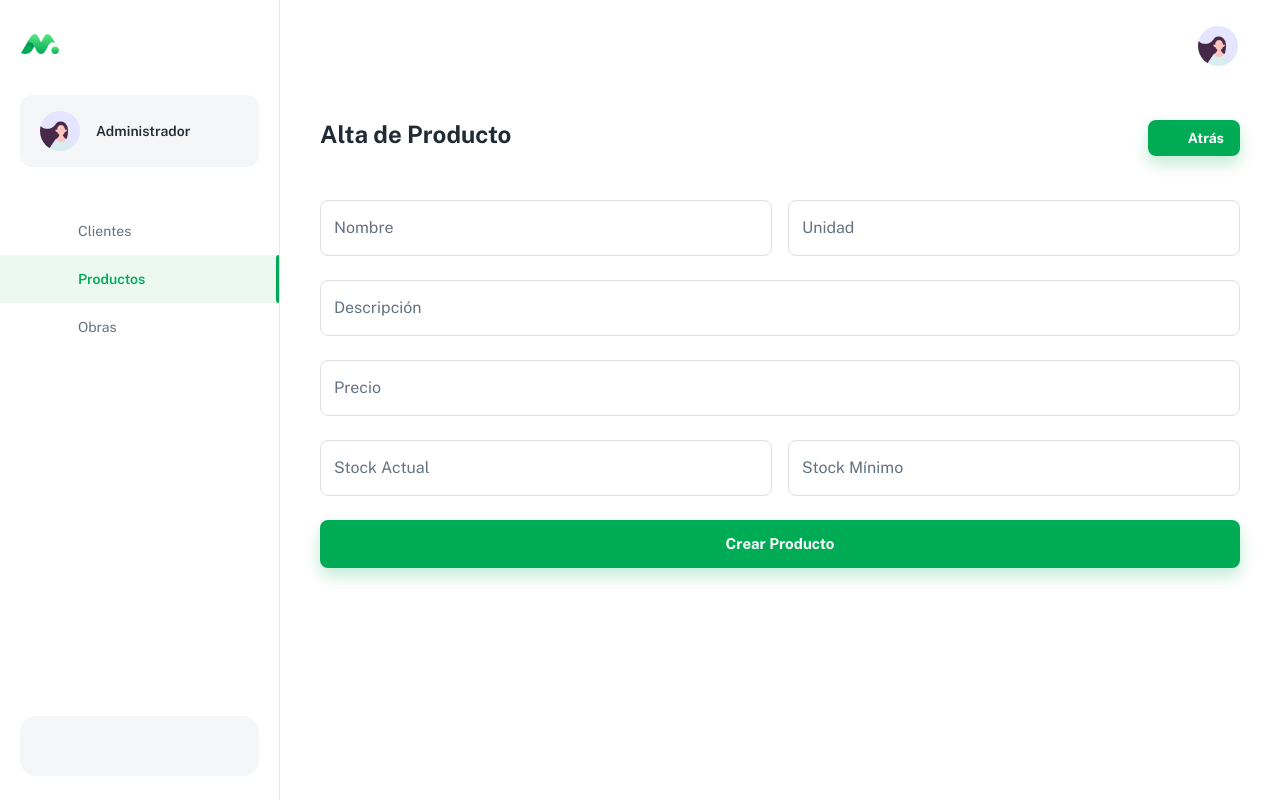
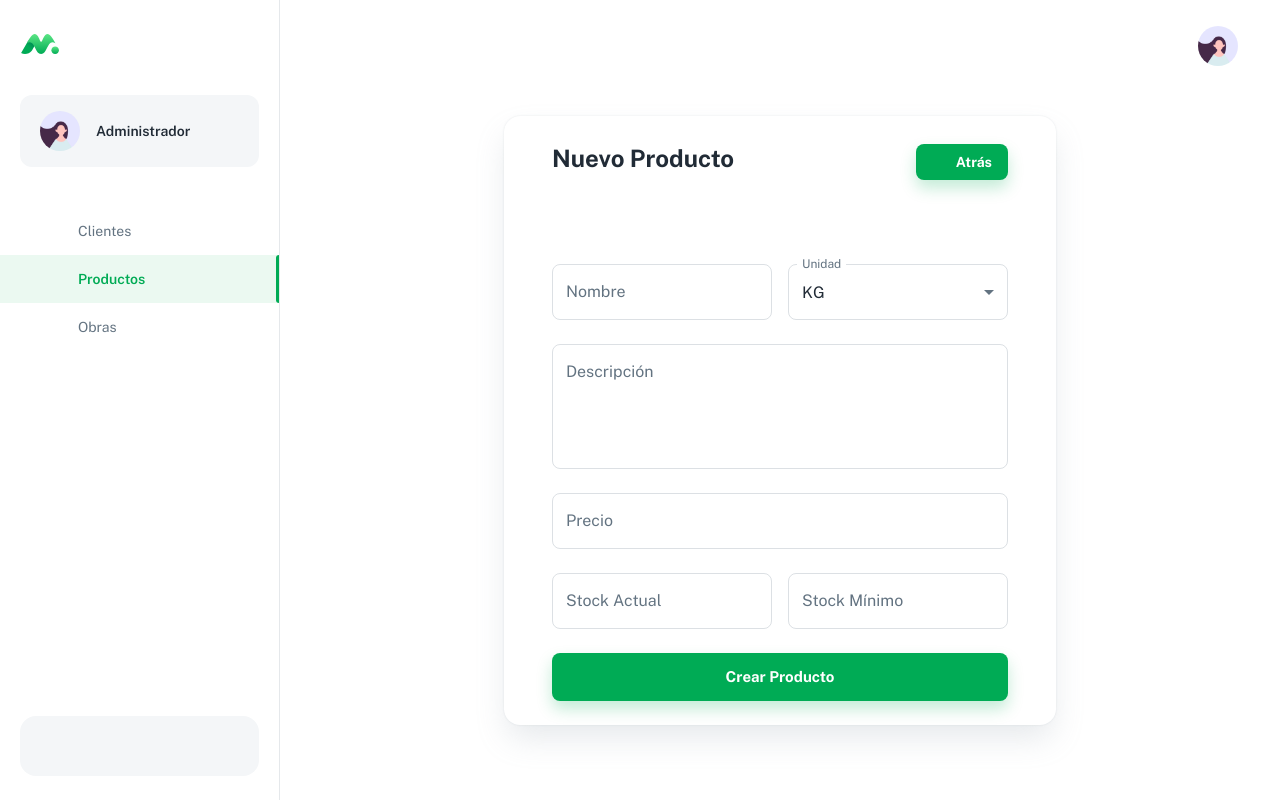
Before and after one commit to micapierotti/dan-front-react, a React (Create React App) app: page /dashboard/products/new in a window 1280 px wide. Built offline with nearby package versions, Linux system fonts and the light colour scheme; some icons are missing; a web font is replaced by a local one.

Commit message:
Refactor forms

```diff
--- a/src/components/authentication/login/LoginForm.js
+++ b/src/components/authentication/login/LoginForm.js
@@ -38,7 +38,7 @@ export default function LoginForm() {
     },
     validationSchema: LoginSchema,
     onSubmit: () => {
-      navigate('/dashboard', { replace: true });
+      navigate('/dashboard/client', { replace: true });
     }
   });
 
@@ -87,10 +87,6 @@ export default function LoginForm() {
             control={<Checkbox {...getFieldProps('remember')} checked={values.remember} />}
             label="Recuérdame"
           />
-
-          <Link component={RouterLink} variant="subtitle2" to="#">
-            ¿No recuerdas tu contraseña?
-          </Link>
         </Stack>
 
         <LoadingButton
--- a/src/forms/NewProductForm.js
+++ b/src/forms/NewProductForm.js
@@ -1,16 +1,45 @@
 import * as Yup from "yup";
 import axios from "axios";
-import { useState } from "react";
+import { React, useState } from "react";
 import { Icon } from "@iconify/react";
 import { useFormik, Form, FormikProvider } from "formik";
 import eyeFill from "@iconify/icons-eva/eye-fill";
 import eyeOffFill from "@iconify/icons-eva/eye-off-fill";
 import { useNavigate } from "react-router-dom";
 // material
-import { Stack, TextField, IconButton, InputAdornment } from "@mui/material";
+import { Stack, TextField, MenuItem } from '@mui/material';
 import { LoadingButton } from "@mui/lab";
 
+const tiposDeUnidad = [
+  {
+    value: "KG",
+    label: "KG",
+  },
+  {
+    value: "M",
+    label: "M",
+  },
+  {
+    value: "LT",
+    label: "LT",
+  },
+  {
+    value: "CM",
+    label: "CM",
+  },
+  {
+    value: "TN",
+    label: "TN",
+  },
+];
+
 export default function NewProductForm() {
+  const [tipoUnidad, setTipoUnida] = useState('KG');
+
+  const changeTipo = (event) => {
+    setTipoUnida(event.target.value);
+  };
+
   const navigate = useNavigate();
   const RegisterSchema = Yup.object().shape({
     name: Yup.string()
@@ -33,7 +62,8 @@ export default function NewProductForm() {
     },
     validationSchema: RegisterSchema,
     onSubmit: (values) => {
-      axios.post('http://localhost:9001/api/productos', {
+      axios
+        .post("http://localhost:9001/api/productos", {
           id: 55,
           nombre: values.name,
           descripcion: values.description,
@@ -41,21 +71,23 @@ export default function NewProductForm() {
           stockActual: values.currentStock,
           stockMinimo: values.minStock,
           unidad: {
-          descripcion: values.unit
+            descripcion: values.unit,
+          },
+        })
+        .then((response) => {
+          if (response.data !== null) {
+            alert("Se creó el producto exitosamente.");
+            navigate("/dashboard/products", { replace: true });
+          } else {
+            alert("Hubo un error al crear la obra.");
           }
-      }).then((response) => {
-        if (response.data !== null) {
-          alert('Se creó el producto exitosamente.');
-          navigate('/dashboard/products', { replace: true });
-        } else {
-          alert('Hubo un error al crear la obra.');
-        }
-      }).catch((error) => {
+        })
+        .catch((error) => {
           alert(`Ha ocurrido un error.`);
           console.log(error);
         });
       console.log("values", values);
-    }
+    },
   });
 
   const { errors, touched, handleSubmit, isSubmitting, getFieldProps } = formik;
@@ -73,15 +105,24 @@ export default function NewProductForm() {
               helperText={touched.name && errors.name}
             />
             <TextField
+              id="tipo"
+              select
               fullWidth
               label="Unidad"
-              {...getFieldProps("unit")}
-              error={Boolean(touched.unit && errors.unit)}
-              helperText={touched.unit && errors.unit}
-            />
+              value={tipoUnidad}
+              onChange={changeTipo}
+            >
+              {tiposDeUnidad.map((option) => (
+                <MenuItem key={option.value} value={option.value}>
+                  {option.label}
+                </MenuItem>
+              ))}
+            </TextField>
           </Stack>
           <TextField
             fullWidth
+            multiline
+            rows={4}
             label="Descripción"
             {...getFieldProps("description")}
             helperText={touched.name}
--- a/src/layouts/dashboard/AccountPopover.js
+++ b/src/layouts/dashboard/AccountPopover.js
@@ -1,40 +1,33 @@
-import { Icon } from '@iconify/react';
-import { useRef, useState } from 'react';
-import homeFill from '@iconify/icons-eva/home-fill';
-import personFill from '@iconify/icons-eva/person-fill';
-import settings2Fill from '@iconify/icons-eva/settings-2-fill';
-import { Link as RouterLink } from 'react-router-dom';
+import { Icon } from "@iconify/react";
+import { useRef, useState } from "react";
+import homeFill from "@iconify/icons-eva/home-fill";
+import personFill from "@iconify/icons-eva/person-fill";
+import settings2Fill from "@iconify/icons-eva/settings-2-fill";
+import { Link as RouterLink, useNavigate } from "react-router-dom";
 // material
-import { alpha } from '@mui/material/styles';
-import { Button, Box, Divider, MenuItem, Typography, Avatar, IconButton } from '@mui/material';
+import { alpha } from "@mui/material/styles";
+import {
+  Button,
+  Box,
+  Divider,
+  MenuItem,
+  Typography,
+  Avatar,
+  IconButton,
+} from "@mui/material";
 // components
-import MenuPopover from '../../components/MenuPopover';
+import MenuPopover from "../../components/MenuPopover";
 //
-import account from '../../_mocks_/account';
+import account from "../../_mocks_/account";
 
 // ----------------------------------------------------------------------
 
-const MENU_OPTIONS = [
-  {
-    label: 'Home',
-    icon: homeFill,
-    linkTo: '/'
-  },
-  {
-    label: 'Profile',
-    icon: personFill,
-    linkTo: '#'
-  },
-  {
-    label: 'Settings',
-    icon: settings2Fill,
-    linkTo: '#'
-  }
-];
+const MENU_OPTIONS = [];
 
 // ----------------------------------------------------------------------
 
 export default function AccountPopover() {
+  const navigate = useNavigate();
   const anchorRef = useRef(null);
   const [open, setOpen] = useState(false);
 
@@ -55,16 +48,16 @@ export default function AccountPopover() {
           width: 44,
           height: 44,
           ...(open && {
-            '&:before': {
+            "&:before": {
               zIndex: 1,
               content: "''",
-              width: '100%',
-              height: '100%',
-              borderRadius: '50%',
-              position: 'absolute',
-              bgcolor: (theme) => alpha(theme.palette.grey[900], 0.72)
-            }
-          })
+              width: "100%",
+              height: "100%",
+              borderRadius: "50%",
+              position: "absolute",
+              bgcolor: (theme) => alpha(theme.palette.grey[900], 0.72),
+            },
+          }),
         }}
       >
         <Avatar src={account.photoURL} alt="photoURL" />
@@ -80,7 +73,7 @@ export default function AccountPopover() {
           <Typography variant="subtitle1" noWrap>
             {account.displayName}
           </Typography>
-          <Typography variant="body2" sx={{ color: 'text.secondary' }} noWrap>
+          <Typography variant="body2" sx={{ color: "text.secondary" }} noWrap>
             {account.email}
           </Typography>
         </Box>
@@ -93,7 +86,7 @@ export default function AccountPopover() {
             to={option.linkTo}
             component={RouterLink}
             onClick={handleClose}
-            sx={{ typography: 'body2', py: 1, px: 2.5 }}
+            sx={{ typography: "body2", py: 1, px: 2.5 }}
           >
             <Box
               component={Icon}
@@ -101,7 +94,7 @@ export default function AccountPopover() {
               sx={{
                 mr: 2,
                 width: 24,
-                height: 24
+                height: 24,
               }}
             />
 
@@ -110,7 +103,12 @@ export default function AccountPopover() {
         ))}
 
         <Box sx={{ p: 2, pt: 1.5 }}>
-          <Button fullWidth color="inherit" variant="outlined">
+          <Button
+            fullWidth
+            color="inherit"
+            variant="outlined"
+            onClick={() => navigate("/login", { replace: true })}
+          >
             Logout
           </Button>
         </Box>
--- a/src/pages/NewClient.js
+++ b/src/pages/NewClient.js
@@ -1,31 +1,40 @@
-import { filter } from 'lodash';
-import { Icon } from '@iconify/react';
-import React, { useState } from 'react';
-import { Link as RouterLink } from 'react-router-dom';
+import { filter } from "lodash";
+import { styled } from "@mui/material/styles";
+import { Icon } from "@iconify/react";
+import React, { useState } from "react";
+import { Link as RouterLink } from "react-router-dom";
 // material
 import {
+  Box,
+  Container,
+  Typography,
+  Stack,
   Card,
-  Stack,
+  CardContent,
+  Grid,
   Button,
-  Container,
-  Typography
-} from '@mui/material';
+} from "@mui/material";
 // components
-import Page from '../components/Page';
-import Scrollbar from '../components/Scrollbar';
-import NewClientForm from '../forms/NewClientForm';
+import NewClientForm from "../forms/NewClientForm";
+import Page from "../components/Page";
 //
-import USERLIST from '../_mocks_/user';
-
+import USERLIST from "../_mocks_/user";
 // ----------------------------------------------------------------------
 
-const TABLE_HEAD = [
-  { id: 'username', label: 'Usuario', alignRight: false },
-  { id: 'email', label: 'Email', alignRight: false },
-  { id: 'cuit', label: 'CUIT', alignRight: false },
-  { id: 'razonSocial', label: 'Razón Social', alignRight: false },
-  { id: 'cantObras', label: 'Cantidad de obras', alignRight: false }
-];
+const RootStyle = styled(Page)(({ theme }) => ({
+  [theme.breakpoints.up("md")]: {
+    display: "flex",
+  },
+}));
+
+const ContentStyle = styled("div")(({ theme }) => ({
+  maxWidth: 600,
+  margin: "auto",
+  display: "flex",
+  flexDirection: "column",
+  justifyContent: "center",
+  padding: theme.spacing(0, 0),
+}));
 
 // ----------------------------------------------------------------------
 
@@ -40,7 +49,7 @@ function descendingComparator(a, b, orderBy) {
 }
 
 function getComparator(order, orderBy) {
-  return order === 'desc'
+  return order === "desc"
     ? (a, b) => descendingComparator(a, b, orderBy)
     : (a, b) => -descendingComparator(a, b, orderBy);
 }
@@ -53,22 +62,25 @@ function applySortFilter(array, comparator, query) {
     return a[1] - b[1];
   });
   if (query) {
-    return filter(array, (_user) => _user.name.toLowerCase().indexOf(query.toLowerCase()) !== -1);
+    return filter(
+      array,
+      (_user) => _user.name.toLowerCase().indexOf(query.toLowerCase()) !== -1
+    );
   }
   return stabilizedThis.map((el) => el[0]);
 }
 
 export default function NewClient() {
   const [page, setPage] = useState(0);
-  const [order, setOrder] = useState('asc');
+  const [order, setOrder] = useState("asc");
   const [selected, setSelected] = useState([]);
-  const [orderBy, setOrderBy] = useState('username');
-  const [filterName, setFilterName] = useState('');
+  const [orderBy, setOrderBy] = useState("username");
+  const [filterName, setFilterName] = useState("");
   const [rowsPerPage, setRowsPerPage] = useState(5);
 
   const handleRequestSort = (event, property) => {
-    const isAsc = orderBy === property && order === 'asc';
-    setOrder(isAsc ? 'desc' : 'asc');
+    const isAsc = orderBy === property && order === "asc";
+    setOrder(isAsc ? "desc" : "asc");
     setOrderBy(property);
   };
 
@@ -112,18 +124,39 @@ export default function NewClient() {
     setFilterName(event.target.value);
   };
 
-  const emptyRows = page > 0 ? Math.max(0, (1 + page) * rowsPerPage - USERLIST.length) : 0;
+  const emptyRows =
+    page > 0 ? Math.max(0, (1 + page) * rowsPerPage - USERLIST.length) : 0;
 
-  const filteredUsers = applySortFilter(USERLIST, getComparator(order, orderBy), filterName);
+  const filteredUsers = applySortFilter(
+    USERLIST,
+    getComparator(order, orderBy),
+    filterName
+  );
 
   const isUserNotFound = filteredUsers.length === 0;
 
   return (
-    <Page title="Alta de Cliente">
+    <Grid
+      container
+      direction="column"
+      alignItems="center"
+      justify="center"
+      style={{ maxHeight: "100vh" }}
+    >
+      <Card sx={{ minHeight: 580 }}>
+        <CardContent>
+          <RootStyle title="Alta Cliente">
             <Container>
-        <Stack direction="row" alignItems="center" justifyContent="space-between" mb={5}>
+              <ContentStyle>
+                <Box sx={{ mb: 5 }}>
+                  <Stack
+                    direction="row"
+                    alignItems="center"
+                    justifyContent="space-between"
+                    mb={5}
+                  >
                     <Typography variant="h4" gutterBottom>
-            Alta de Cliente
+                      Alta Cliente
                     </Typography>
                     <Button
                       variant="contained"
@@ -134,9 +167,13 @@ export default function NewClient() {
                       Atrás
                     </Button>
                   </Stack>
+                </Box>
                 <NewClientForm />
-
+              </ContentStyle>
             </Container>
-    </Page>
+          </RootStyle>
+        </CardContent>
+      </Card>
+    </Grid>
   );
 }
--- a/src/pages/NewProduct.js
+++ b/src/pages/NewProduct.js
@@ -1,22 +1,40 @@
-import { filter } from 'lodash';
-import { Icon } from '@iconify/react';
-import React, { useState } from 'react';
-import { Link as RouterLink } from 'react-router-dom';
+import { filter } from "lodash";
+import { styled } from "@mui/material/styles";
+import { Icon } from "@iconify/react";
+import React, { useState } from "react";
+import { Link as RouterLink } from "react-router-dom";
 // material
 import {
+  Box,
+  Container,
+  Typography,
   Stack,
+  Card,
+  CardContent,
+  Grid,
   Button,
-  Container,
-  Typography
-} from '@mui/material';
+} from "@mui/material";
 // components
-import Page from '../components/Page';
-import NewProductForm from '../forms/NewProductForm';
+import NewProductForm from "../forms/NewProductForm";
+import Page from "../components/Page";
 //
-import USERLIST from '../_mocks_/user';
-
+import USERLIST from "../_mocks_/user";
 // ----------------------------------------------------------------------
 
+const RootStyle = styled(Page)(({ theme }) => ({
+  [theme.breakpoints.up("md")]: {
+    display: "flex",
+  },
+}));
+
+const ContentStyle = styled("div")(({ theme }) => ({
+  maxWidth: 600,
+  margin: "auto",
+  display: "flex",
+  flexDirection: "column",
+  justifyContent: "center",
+  padding: theme.spacing(0, 0),
+}));
 function descendingComparator(a, b, orderBy) {
   if (b[orderBy] < a[orderBy]) {
     return -1;
@@ -28,7 +46,7 @@ function descendingComparator(a, b, orderBy) {
 }
 
 function getComparator(order, orderBy) {
-  return order === 'desc'
+  return order === "desc"
     ? (a, b) => descendingComparator(a, b, orderBy)
     : (a, b) => -descendingComparator(a, b, orderBy);
 }
@@ -41,27 +59,50 @@ function applySortFilter(array, comparator, query) {
     return a[1] - b[1];
   });
   if (query) {
-    return filter(array, (_user) => _user.name.toLowerCase().indexOf(query.toLowerCase()) !== -1);
+    return filter(
+      array,
+      (_user) => _user.name.toLowerCase().indexOf(query.toLowerCase()) !== -1
+    );
   }
   return stabilizedThis.map((el) => el[0]);
 }
 
 export default function NewProduct() {
   const [page, setPage] = useState(0);
-  const [order, setOrder] = useState('asc');
+  const [order, setOrder] = useState("asc");
   const [selected, setSelected] = useState([]);
-  const [orderBy, setOrderBy] = useState('username');
-  const [filterName, setFilterName] = useState('');
+  const [orderBy, setOrderBy] = useState("username");
+  const [filterName, setFilterName] = useState("");
   const [rowsPerPage, setRowsPerPage] = useState(5);
 
-  const filteredUsers = applySortFilter(USERLIST, getComparator(order, orderBy), filterName);
+  const filteredUsers = applySortFilter(
+    USERLIST,
+    getComparator(order, orderBy),
+    filterName
+  );
 
   return (
-    <Page title="Alta de Producto">
+    <Grid
+      container
+      direction="column"
+      alignItems="center"
+      justify="center"
+      style={{ maxHeight: "100vh" }}
+    >
+      <Card sx={{ minHeight: 580 }}>
+        <CardContent>
+          <RootStyle title=" Nuevo Producto">
             <Container>
-        <Stack direction="row" alignItems="center" justifyContent="space-between" mb={5}>
+              <ContentStyle>
+                <Box sx={{ mb: 5 }}>
+                  <Stack
+                    direction="row"
+                    alignItems="center"
+                    justifyContent="space-between"
+                    mb={5}
+                  >
                     <Typography variant="h4" gutterBottom>
-            Alta de Producto
+                      Nuevo Producto
                     </Typography>
                     <Button
                       variant="contained"
@@ -72,9 +113,13 @@ export default function NewProduct() {
                       Atrás
                     </Button>
                   </Stack>
+                </Box>
                 <NewProductForm />
-
+              </ContentStyle>
             </Container>
-    </Page>
+          </RootStyle>
+        </CardContent>
+      </Card>
+    </Grid>
   );
 }
--- a/src/pages/NuevaObra.js
+++ b/src/pages/NuevaObra.js
@@ -1,12 +1,23 @@
 import { styled } from "@mui/material/styles";
-import { Box, Container, Typography, Card, CardContent, Grid } from "@mui/material";
+import { Link as RouterLink } from "react-router-dom";
+import { Icon } from "@iconify/react";
+import {
+  Box,
+  Container,
+  Typography,
+  Stack,
+  Card,
+  CardContent,
+  Grid,
+  Button,
+} from "@mui/material";
 import Page from "../components/Page";
 import NewObraForm from "../forms/NewObraForm";
 
 const RootStyle = styled(Page)(({ theme }) => ({
   [theme.breakpoints.up("md")]: {
-    display: "flex"
-  }
+    display: "flex",
+  },
 }));
 
 const ContentStyle = styled("div")(({ theme }) => ({
@@ -15,7 +26,7 @@ const ContentStyle = styled("div")(({ theme }) => ({
   display: "flex",
   flexDirection: "column",
   justifyContent: "center",
-  padding: theme.spacing(0, 0)
+  padding: theme.spacing(0, 0),
 }));
 
 export default function NuevaObra() {
@@ -33,11 +44,25 @@ export default function NuevaObra() {
             <Container>
               <ContentStyle>
                 <Box sx={{ mb: 5 }}>
-                  <Typography variant="h4" gutterBottom>
-                    Nueva obra
-                  </Typography>
+                  <Stack
+                    direction="row"
+                    alignItems="center"
+                    justifyContent="space-between"
+                    mb={5}
+                  >
+                    <Typography variant="h4" gutterBottom>
+                      Nueva obra
+                    </Typography>
+                    <Button
+                      variant="contained"
+                      component={RouterLink}
+                      to="/dashboard/obras"
+                      startIcon={<Icon icon="eva:arrow-back-fill" />}
+                    >
+                      Atrás
+                    </Button>
+                  </Stack>
                 </Box>
-
                 <NewObraForm />
               </ContentStyle>
             </Container>
```
Also changed, not shown: src/pages/Login.js (+0 -17 lines). Lines whose indentation alone changed are shown as unchanged.
